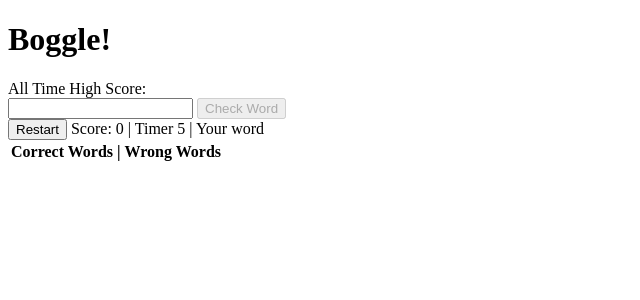
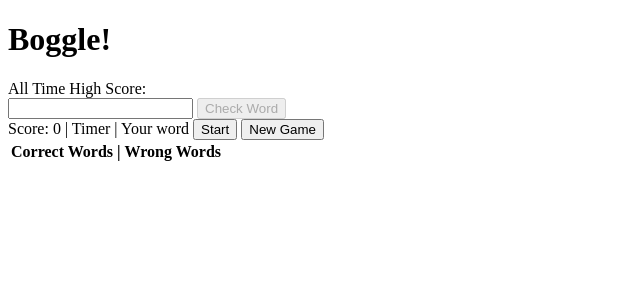
Before and after one commit to SeldomseenSchweig/flask_boggle, a Flask app: template templates/boggle_home.html in a window 1280 px wide. Shown: the top 300 px of the page, without its empty margins (0-640 px from the left). Run offline with Flask 2, Linux system fonts and the light colour scheme; the template is opened without the code that fills it, so the values that code supplies are empty; parts of the project's set-up code (start-up, migrations or seed data) failed here and were passed over.

Commit message:
added game start button, new game button now permanent, moved on to testing

```diff
--- a/static/boggle.js
+++ b/static/boggle.js
@@ -46,8 +46,14 @@ async function sendScoreToServer(score){
 
 
 // });
+$(document).on('click','#begin', (e) => {
+    e.preventDefault();
+    $('#button').prop('disabled', false);
+    myInterval = setInterval(timer, 1000);
+    $('#begin').attr('disabled', 'true');
 
-  myInterval = setInterval(timer, 1000);
+});
+
 
 
 
@@ -85,13 +91,12 @@ async function sendScoreToServer(score){
 // Timer function, something is wrong, it doesn't
 // stop nor does it send data about score to back end
     function timer() {
-        if (time <= 5){
+        if (time <= 30){
             $('#timer').text(time++)
         }else{
             clearInterval(myInterval)
             $('#button').prop('disabled', true)
             sendScoreToServer(score)
-            $('#start').append('<a href="/"><button id="restart"> Restart </button></a>')
 
         }
     }
--- a/templates/boggle_home.html
+++ b/templates/boggle_home.html
@@ -9,10 +9,12 @@
 {% endfor %}
 <form id="form" >
     <input type="text" name="word" id="word">
-    <button type="submit" id="button"> Check Word</button>
+    <button type="submit" id="button" disabled="false" > Check Word</button>
+
 </form><span id="start" ></span>
 <span> Score: <span id="score"> 0 </span> | </span>
 <span> Timer <span id="timer"> </span> | </span>
 <span> Your word <span id="message">  </span></span>
-
+<button id="begin"> Start </button>
+<a href="/"><button id="restart"> New Game </button></a>
 {% endblock %}
```
